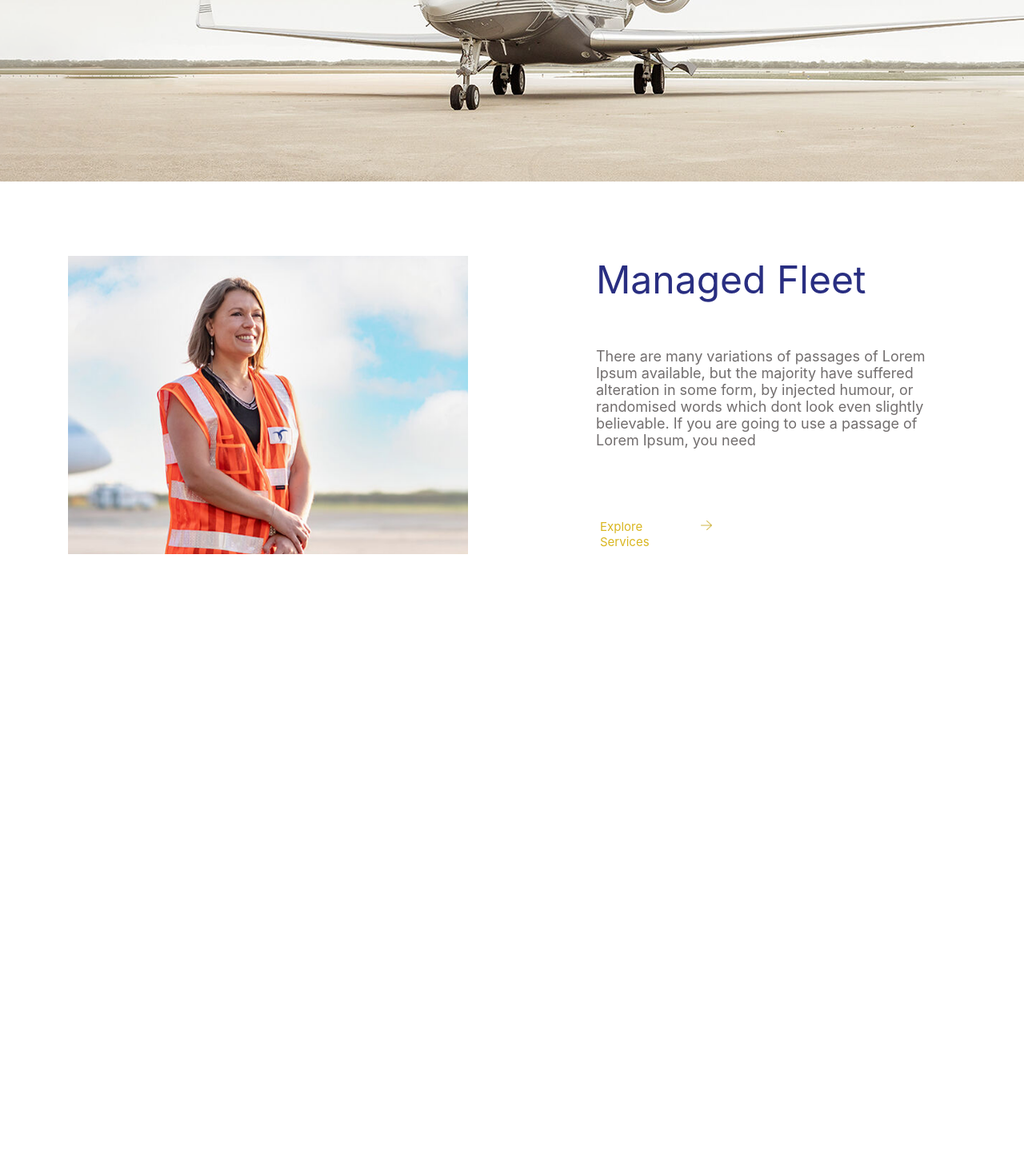
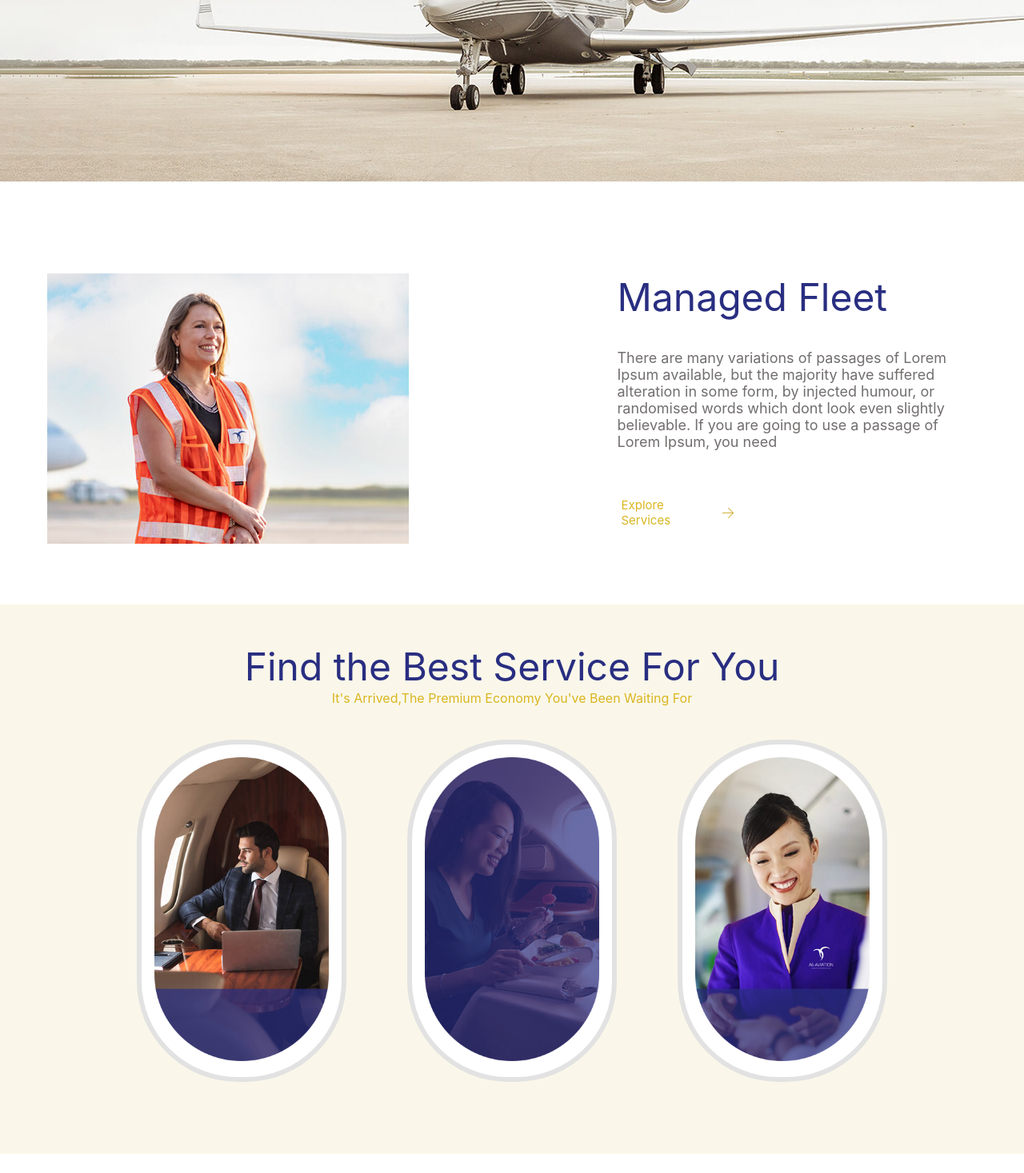
Before and after one commit to sreemayispraseed/Aviation_landing_Page, a Next.js app: page / in a window 1280 px wide. Shown: the part 1330-2797 px from the top of the page at 80% size. Before the commit the page ends 2027 px from the top, so only its background shows below. Built offline with nearby package versions, Linux system fonts and the light colour scheme.

Commit message:
service card added and fixed

```diff
--- a/pages/Components/PlanTripCard/PlanTrip.tsx
+++ b/pages/Components/PlanTripCard/PlanTrip.tsx
@@ -8,7 +8,7 @@ const PlanTrip = () => {
     style={{
         backgroundImage: `url(${plane.src})`,
         width: '100%',
-        height: '800px',
+        height: '750px',
         backgroundRepeat:'no-repeat'
     }}
     >
--- /dev/null
+++ b/pages/Components/ServiceCard/ServiceCard.tsx
@@ -0,0 +1,20 @@
+import React from 'react'
+import Image, { StaticImageData } from 'next/image'
+import styles from '../../../styles/ServiceCard.module.css'
+interface PropsTypes{
+    image:StaticImageData;
+    text:string;
+}
+const ServiceCard = ({image,text}:PropsTypes) => {
+  return (
+    <div className={styles.serviceCard_container}>
+      <div className={styles.border_image_container}>
+       <Image className={styles.image_container} src={image}/>
+      </div>
+      <label className={styles.image_text}>{text}</label>
+
+    </div>
+  )
+}
+
+export default ServiceCard
--- a/pages/index.tsx
+++ b/pages/index.tsx
@@ -7,6 +7,13 @@ import PlanTripCard from './Components/PlanTripCard/PlanTrip'
 import background from '../assets/background.png'
 import ImageCard from './Components/ImageCard/ImageCard'
 import lady from '../assets/lady.png'
+import ServiceCard from './Components/ServiceCard/ServiceCard'
+import flightinside from '../assets/flightinside.png'
+
+
+import image1 from "../assets/image1.png"
+import image2 from '../assets/image2.png'
+import image3 from '../assets/image3.png'
 const Home: NextPage = () => {
   return (
     <div className={styles.container}>
@@ -23,7 +30,7 @@ const Home: NextPage = () => {
     }}>
       <Header/>
       <div className={styles.main_text_container}>
-        <p className={styles.small_orange_text}>A6 AVIATION GlOBAL CHARTER SERVICES</p>
+        <p className={styles.small_orange_text}>A6 AVIATION GlOBAL AIR CHARTER SERVICES</p>
         <p className={styles.big_text}>The joy is coming back</p>
         <p className={styles.small_white_text}>It's Arrived,The Premium Economy You've Been Waiting For</p>
       </div>
@@ -35,6 +42,27 @@ const Home: NextPage = () => {
      bigtitle={'Managed Fleet'}
      title={'There are many variations of passages of Lorem Ipsum available, but the majority have suffered alteration in some form, by injected humour, or randomised words which dont look even slightly believable. If you are going to use a passage of Lorem Ipsum, you need'}
      />
+     <div className={styles.service_card_container}>
+      <p className={styles.bigblue_text}>Find the Best Service For You</p>
+      <p className={styles.explore_text}>It's Arrived,The Premium Economy You've Been Waiting For</p>
+      <div className={styles.service_flex_card}>
+       <ServiceCard
+       image={image3}
+       text={''}/>
+       <ServiceCard
+       image={image2}
+       text={''}/>
+       <ServiceCard
+       image={image1}
+       text={''}/>
+       </div>
+     </div>
+     <ImageCard
+     image={flightinside}
+     bigtitle={'Our Charter'}
+     title={'There are many variations of passages of Lorem Ipsum available, but the majority have suffered alteration in some form, by injected humour, or randomised words which dont look even slightly believable. If you are going to use a passage of Lorem Ipsum, you need'}
+     />
+     <label className={styles.lightgrey_text}>A6 AVIATION GlOBAL AIR CHARTER SERVICES</label>
 
     </div>
   )
--- a/styles/Home.module.css
+++ b/styles/Home.module.css
@@ -23,3 +23,30 @@
     color: white;
     font-weight: 300;
 }
+.service_card_container{
+    background-color: #faf7ea;
+    height: 100%;
+    width: 100%;
+    text-align: center;
+    padding: 3rem;
+}
+.bigblue_text{
+    font-size: 3rem;
+    color: #292e81;
+}
+.explore_text{
+    font-size: 1rem;
+    color: #d9b620;
+}
+.service_flex_card{
+    display: flex;
+    flex-wrap: wrap;
+    padding: 3rem .5rem;
+    justify-content: center;
+    gap: 5.5rem;
+
+}
+.lightgrey_text{
+    color: lightgray;
+    padding: .5rem 4.5rem;
+}
--- a/styles/ImageCard.module.css
+++ b/styles/ImageCard.module.css
@@ -1,10 +1,13 @@
 .image_card_container{
     display: flex;
-    justify-content: center;
+    justify-content: space-around;
     gap: 10rem;
+    flex-wrap: wrap;
+    padding: 3rem .5rem;
 
 }
 .image_container{
+    padding: 1.5rem;
     max-width: 500px;
 }
 
@@ -14,11 +17,12 @@
     gap: 10px;
     max-width: 150px;
     padding: 5px;
+
 }
 .explore_text{
     color: #d9b620;
     font-size: 15px;
-    height: 15px;
+
 }
 .bigblue_text{
     font-size: 3rem;
@@ -33,5 +37,6 @@
 .right_side_text_container{
     display: grid;
     max-width: 500px;
+    padding: 1.5rem;
     /* grid-template-rows: 0fr 1fr 1fr ; */
 }
--- /dev/null
+++ b/styles/ServiceCard.module.css
@@ -0,0 +1,22 @@
+.serviceCard_container{
+    background-color: white;
+    max-width: 250px;
+    border-radius: 7.5rem;
+    box-shadow: 0px 0px 0px 6px #E2E2E2;
+
+
+}
+/* .serviceCard_container:hover,
+.serviceCard_container:focus,
+.serviceCard_container:active{
+    box-shadow: 0px 0px 0px 10px #E2E2E2;
+} */
+
+.border_image_container{
+   position: relative;
+   padding: 1rem;
+}
+.image_text{
+ position: absolute;
+
+}
--- a/styles/Trip.module.css
+++ b/styles/Trip.module.css
@@ -1,8 +1,9 @@
 .paragraph_container{
-    max-width: 450px;
+    max-width: 480px;
     display: flex;
     flex-direction: column;
     gap: 10px;
+    margin-top: 3.5rem;
 
 }
 .blue_Text_container{
@@ -18,9 +19,12 @@
 .text_orange{
     font-size: 23px;
     color: #d9b620;
+    padding-right: 1.5rem;
 }
 .paragraph1{
     color: rgba(119, 116, 116, 0.897);
+    max-width: 500px;
+
 }
 .right_side_box{
     position: relative;
```
